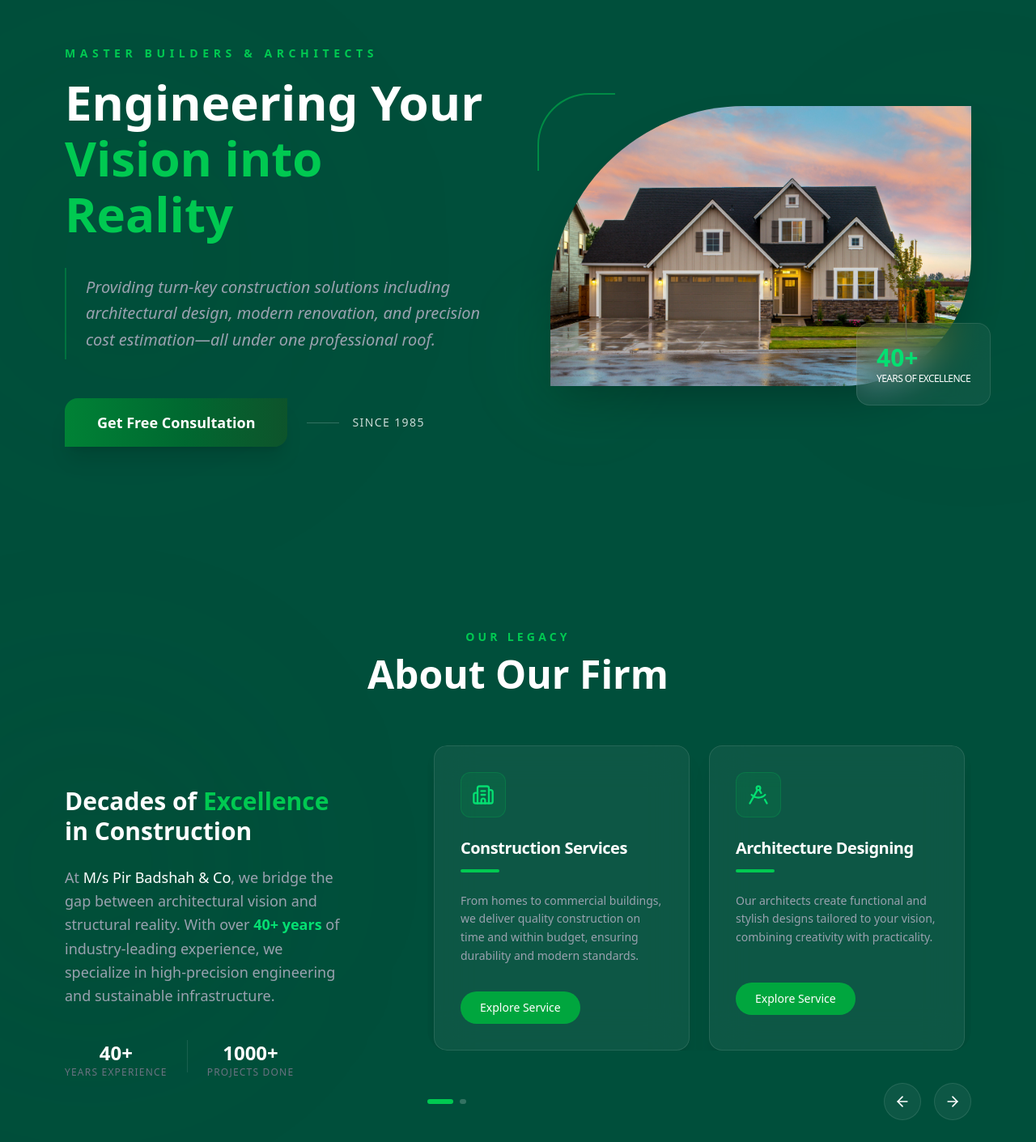
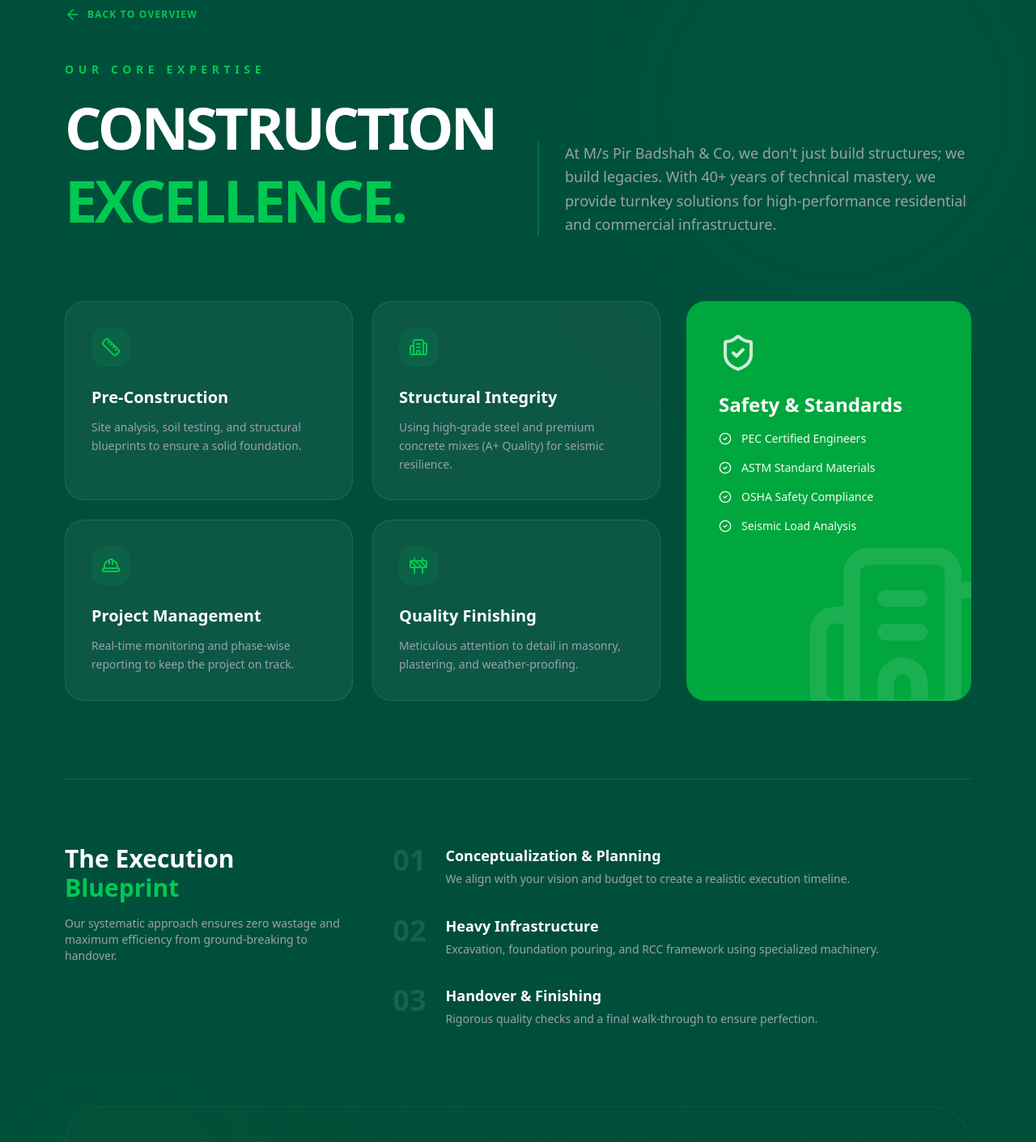
Before and after one commit to tuqeer6/Construction-company-website, a React (Vite) app: page /services/construction in a window 1280 px wide. Shown: the part 120-1531 px from the top of the page at 81% size. Built offline with nearby package versions, Linux system fonts and the light colour scheme.

Commit message:
add constructionService page and make changes in app.jsx add router and change in navlinks

```diff
--- a/src/App.jsx
+++ b/src/App.jsx
@@ -1,30 +1,61 @@
+import { useEffect } from "react";
+import AboutUs from "./components/AboutUs";
+import CEOMessage from "./components/CEOMessage";
+import ContactUS from "./components/ContactUS";
+import CostCalculator from "./components/CostCalculator";
+import Footer from "./components/Footer";
+import Header from "./components/Header";
+import Hero from "./components/Hero";
+import Projects from "./components/Projects";
+import Testimonials from "./components/Testimonials";
 
-import AboutUs from './components/AboutUs'
-import CEOMessage from './components/CEOMessage'
-import ContactUS from './components/ContactUS'
-import CostCalculator from './components/CostCalculator'
-import Footer from './components/Footer'
-import Header from './components/Header'
-import Hero from './components/Hero'
-import Projects from './components/Projects'
-import Testimonials from './components/Testimonials'
+import { Routes, Route, useLocation } from "react-router-dom";
+import ConstructionService from "./pages/ConstructionService";
+
+const HomePage = () => {
+  const location = useLocation();
+
+  useEffect(() => {
+    const targetId = location.state?.scrollTo;
+
+    if (targetId) {
+      const element = document.getElementById(targetId);
+      if (element) {
+        element.scrollIntoView({ behavior: "smooth", block: "start" });
+        return;
+      }
+    }
+
+    // Default behavior: scroll to top when landing on home
+    window.scrollTo({ top: 0, behavior: "smooth" });
+  }, [location]);
+
+  return (
+    <>
+      <Hero />
+      <AboutUs />
+      <Projects />
+      <CostCalculator />
+      <CEOMessage />
+      <Testimonials />
+      <ContactUS />
+    </>
+  );
+};
 
 const App = () => {
   return (
-    <div className=' bg-emerald-900 text-white overflow-hidden'>
-      <Header/>
-      <Hero/>
-      <AboutUs/>
-      <Projects/>
+    <div className="bg-emerald-900 text-white overflow-hidden">
+      <Header />
 
-       <CostCalculator/>
-      <CEOMessage/>
+      <Routes>
+        <Route path="/" element={<HomePage />} />
+        <Route path="/services/construction" element={<ConstructionService />} />
+      </Routes>
 
-      <Testimonials/>
-      <ContactUS/>
-      <Footer/>
+      <Footer />
     </div>
-  )
-}
+  );
+};
 
-export default App
+export default App;
--- a/src/components/AboutUs.jsx
+++ b/src/components/AboutUs.jsx
@@ -1,6 +1,7 @@
 import React, { useState, useEffect, useMemo, useCallback } from "react";
 import { ArrowLeft, ArrowRight } from "lucide-react";
 import { aboutUsData } from "../data/projectsData";
+import { Link } from "react-router-dom";
 
 /**
  * ServiceCard Sub-component
@@ -24,9 +25,12 @@
         {service.description}
       </p>
 
-      <button className="relative overflow-hidden px-6 py-2.5 rounded-full bg-green-600 text-white text-sm font-medium transition-all hover:bg-green-500 hover:shadow-lg hover:shadow-green-500/20 active:scale-95">
+      <Link
+        to="/services/construction"
+        className="relative overflow-hidden px-6 py-2.5 rounded-full bg-green-600 text-white text-sm font-medium transition-all hover:bg-green-500 hover:shadow-lg hover:shadow-green-500/20 active:scale-95 inline-block"
+      >
         Explore Service
-      </button>
+      </Link>
     </div>
   );
 };
@@ -47,8 +51,9 @@
   // 1. Prepare original data chunks
   const originalChunks = useMemo(() => {
     const perView = isDesktop ? 2 : 1;
-    return Array.from({ length: Math.ceil(aboutUsData.length / perView) }, (_, i) =>
-      aboutUsData.slice(i * perView, i * perView + perView)
+    return Array.from(
+      { length: Math.ceil(aboutUsData.length / perView) },
+      (_, i) => aboutUsData.slice(i * perView, i * perView + perView),
     );
   }, [isDesktop]);
 
@@ -85,12 +90,14 @@
   };
 
   return (
-    <section id="AboutUs" className="relative min-h-screen flex items-center overflow-hidden py-24 px-6 lg:px-20">
+    <section
+      id="AboutUs"
+      className="relative min-h-screen flex items-center overflow-hidden py-24 px-6 lg:px-20"
+    >
       {/* Background Subtle Glow */}
       <div className="absolute top-1/4 -left-20 w-96 h-96 bg-green-900/10 blur-[120px] rounded-full" />
 
       <div className="max-w-7xl mx-auto w-full relative z-10">
-
         {/* TOP HEADER */}
         <header className="mb-16 text-center ">
           <h2 className="text-sm uppercase tracking-[0.3em] text-green-500 font-semibold mb-3">
@@ -102,28 +109,36 @@
         </header>
 
         <div className="flex flex-col lg:flex-row items-center gap-16 lg:gap-24">
-
           {/* CONTENT SIDE (Your Updated Text) */}
           <div className="lg:w-2/5 space-y-6 text-center lg:text-left">
             <h2 className="text-3xl font-bold text-white leading-tight">
-              Decades of <span className="text-green-500">Excellence</span> in Construction
+              Decades of <span className="text-green-500">Excellence</span> in
+              Construction
             </h2>
             <p className="text-gray-400 text-lg leading-relaxed">
-              At <span className="text-white font-medium">M/s Pir Badshah & Co</span>,
-              we bridge the gap between architectural vision and structural reality.
-              With over <span className="text-green-400 font-semibold">40+ years</span> of
-              industry-leading experience, we specialize in high-precision engineering
-              and sustainable infrastructure.
+              At{" "}
+              <span className="text-white font-medium">
+                M/s Pir Badshah & Co
+              </span>
+              , we bridge the gap between architectural vision and structural
+              reality. With over{" "}
+              <span className="text-green-400 font-semibold">40+ years</span> of
+              industry-leading experience, we specialize in high-precision
+              engineering and sustainable infrastructure.
             </p>
             <div className="pt-4 flex flex-wrap gap-6 justify-center lg:justify-start">
               <div className="text-center">
                 <p className="text-2xl font-bold text-white">40+</p>
-                <p className="text-xs text-gray-500 uppercase tracking-widest">Years Experience</p>
+                <p className="text-xs text-gray-500 uppercase tracking-widest">
+                  Years Experience
+                </p>
               </div>
               <div className="w-px h-10 bg-white/10 hidden sm:block" />
               <div className="text-center">
                 <p className="text-2xl font-bold text-white">1000+</p>
-                <p className="text-xs text-gray-500 uppercase tracking-widest">Projects Done</p>
+                <p className="text-xs text-gray-500 uppercase tracking-widest">
+                  Projects Done
+                </p>
               </div>
             </div>
           </div>
@@ -145,7 +160,9 @@
                         <ServiceCard key={service.id} service={service} />
                       ))}
                       {/* Flex padding for uneven cards */}
-                      {isDesktop && slide.length < 2 && <div className="flex-1" />}
+                      {isDesktop && slide.length < 2 && (
+                        <div className="flex-1" />
+                      )}
                     </div>
                   ))}
                 </div>
@@ -157,9 +174,10 @@
                 <div className="flex gap-2">
                   {originalChunks.map((_, i) => {
                     // Logic to highlight the correct dot during cloning
-                    const isActive = current === i + 1 ||
-                                    (current === 0 && i === originalChunks.length - 1) ||
-                                    (current === pagedData.length - 1 && i === 0);
+                    const isActive =
+                      current === i + 1 ||
+                      (current === 0 && i === originalChunks.length - 1) ||
+                      (current === pagedData.length - 1 && i === 0);
                     return (
                       <button
                         key={i}
@@ -192,7 +210,6 @@
               </div>
             </div>
           </div>
-
         </div>
       </div>
     </section>
--- a/src/components/Navlinks.jsx
+++ b/src/components/Navlinks.jsx
@@ -1,16 +1,28 @@
 import { X, Menu } from "lucide-react";
 import { useState } from "react";
+import { useNavigate } from "react-router-dom";
 
 const Navlinks = ({ isScrolled }) => {
   const [mobileMenuOpen, setMobileMenuOpen] = useState(false);
+  const navigate = useNavigate();
 
   const navItems = [
-    { name: "Home", href: "" },
-    { name: "Our Projects", href: "#ourProjects" },
-    { name: "Cost Calculator", href: "#cost" },
-    { name: "About Us", href: "#AboutUs" },
-    { name: "Contact Us", href: "#ContactUs" },
+    { name: "Home", target: null },
+    { name: "Our Projects", target: "ourProjects" },
+    { name: "Cost Calculator", target: "cost" },
+    { name: "About Us", target: "AboutUs" },
+    { name: "Contact Us", target: "ContactUs" },
   ];
+
+  const handleNavClick = (target) => {
+    setMobileMenuOpen(false);
+
+    if (target) {
+      navigate("/", { state: { scrollTo: target } });
+    } else {
+      navigate("/", { state: {} });
+    }
+  };
 
   return (
     <div className="flex items-center">
@@ -18,14 +30,15 @@
       <ul className="hidden md:flex items-center gap-8">
         {navItems.map((item) => (
           <li key={item.name} className="relative group">
-            <a
-              href={item.href}
+            <button
+              type="button"
+              onClick={() => handleNavClick(item.target)}
               className={`text-sm font-medium transition-colors duration-300 ${
                 isScrolled ? "text-gray-100" : "text-white"
               } hover:text-green-400`}
             >
               {item.name}
-            </a>
+            </button>
             {/* Animated underline */}
             <span className="absolute -bottom-1 left-0 w-0 h-0.5 bg-green-500 transition-all duration-300 group-hover:w-full" />
           </li>
@@ -33,8 +46,12 @@
       </ul>
 
       {/* CTA BUTTON (Desktop) */}
-      <button className="hidden md:block ml-10 px-5 py-2 bg-green-600 hover:bg-green-500 text-white text-xs font-bold uppercase tracking-widest rounded-full transition-all active:scale-95">
-        <a href="#ContactUs">Work with us</a>
+      <button
+        type="button"
+        onClick={() => handleNavClick("ContactUs")}
+        className="hidden md:block ml-10 px-5 py-2 bg-green-600 hover:bg-green-500 text-white text-xs font-bold uppercase tracking-widest rounded-full transition-all active:scale-95"
+      >
+        Work with us
       </button>
 
       {/* MOBILE HAMBURGER */}
@@ -47,27 +64,27 @@
 
       {/* MOBILE OVERLAY */}
       {mobileMenuOpen && (
-        <div className="fixed top-18 right-0 left-0 bg-emerald-900 z-50 md:hidden animate-in fade-in slide-in-from-top-5 duration-300">
+        <div className="fixed top-16 right-0 left-0 bg-emerald-900 z-50 animate-fade-in duration-300 md:hidden">
           <div className="flex flex-col p-8 space-y-6">
             {navItems.map((item, idx) => (
-              <a
+              <button
                 key={item.name}
-                href={item.href}
-                onClick={() => setMobileMenuOpen(false)}
-                className="text-2xl font-bold text-white hover:text-green-500 transition-colors border-b border-white/5 pb-4"
+                type="button"
+                onClick={() => handleNavClick(item.target)}
+                className="text-2xl font-bold text-white hover:text-green-500 transition-colors border-b border-white/5 pb-4 text-left"
                 style={{ animationDelay: `${idx * 50}ms` }}
               >
                 {item.name}
-              </a>
-
+              </button>
             ))}
 
             <button
-             onClick={() => setMobileMenuOpen(false)}
-            className="w-full py-4 bg-green-600 text-white font-bold rounded-xl mt-4">
-              <a href="#ContactUs">Get Free Consultation</a>
+              type="button"
+              onClick={() => handleNavClick("ContactUs")}
+              className="w-full py-4 bg-green-600 text-white font-bold rounded-xl mt-4"
+            >
+              Get Free Consultation
             </button>
-
           </div>
         </div>
       )}
--- /dev/null
+++ b/src/pages/ConstructionService.jsx
@@ -0,0 +1,193 @@
+import { useEffect } from "react";
+import {
+  ArrowLeft,
+  CheckCircle2,
+  HardHat,
+  Construction,
+  Building2,
+  Ruler,
+  ShieldCheck,
+} from "lucide-react";
+import { useNavigate, Link } from "react-router-dom";
+
+const ConstructionService = () => {
+  // Ensure the user starts at the top of the page
+  useEffect(() => {
+    window.scrollTo(0, 0);
+  }, []);
+
+  const navigate = useNavigate();
+
+  const milestones = [
+    {
+      title: "Pre-Construction",
+      desc: "Site analysis, soil testing, and structural blueprints to ensure a solid foundation.",
+      icon: <Ruler className="text-green-500" size={24} />,
+    },
+    {
+      title: "Structural Integrity",
+      desc: "Using high-grade steel and premium concrete mixes (A+ Quality) for seismic resilience.",
+      icon: <Building2 className="text-green-500" size={24} />,
+    },
+    {
+      title: "Project Management",
+      desc: "Real-time monitoring and phase-wise reporting to keep the project on track.",
+      icon: <HardHat className="text-green-500" size={24} />,
+    },
+    {
+      title: "Quality Finishing",
+      desc: "Meticulous attention to detail in masonry, plastering, and weather-proofing.",
+      icon: <Construction className="text-green-500" size={24} />,
+    },
+  ];
+
+  return (
+    <section className="min-h-screen text-white pb-20 pt-32 px-6 lg:px-20 relative overflow-hidden">
+      {/* Background Decorative Elements */}
+      <div className="absolute top-0 right-0 w-[500px] h-[500px] bg-green-500/5 blur-[120px] rounded-full -z-0" />
+      <div className="absolute bottom-0 left-0 w-[300px] h-[300px] bg-green-500/5 blur-[100px] rounded-full -z-0" />
+
+      <div className="max-w-7xl mx-auto relative z-10">
+        {/* Back Button */}
+        <button
+          onClick={() => navigate("/")}
+          className="group flex items-center gap-2 text-green-500 mb-12 hover:text-white transition-colors"
+        >
+          <ArrowLeft
+            size={20}
+            className="group-hover:-translate-x-1 transition-transform"
+          />
+          <span className="text-xs font-bold uppercase tracking-widest">
+            Back to Overview
+          </span>
+        </button>
+
+        {/* Header Section */}
+        <div className="grid lg:grid-cols-2 gap-12 items-end mb-20">
+          <div>
+            <h2 className="text-sm uppercase tracking-[0.4em] text-green-500 font-semibold mb-4">
+              Our Core Expertise
+            </h2>
+            <h1 className="text-5xl lg:text-7xl font-black tracking-tighter leading-tight">
+              CONSTRUCTION <br />
+              <span className="text-green-500">EXCELLENCE.</span>
+            </h1>
+          </div>
+          <p className="text-gray-400 text-lg leading-relaxed border-l-2 border-green-500/30 pl-8">
+            At M/s Pir Badshah & Co, we don't just build structures; we build
+            legacies. With 40+ years of technical mastery, we provide turnkey
+            solutions for high-performance residential and commercial
+            infrastructure.
+          </p>
+        </div>
+
+        {/* Feature Grid */}
+        <div className="grid lg:grid-cols-3 gap-8 mb-24">
+          <div className="lg:col-span-2 grid sm:grid-cols-2 gap-6">
+            {milestones.map((item, index) => (
+              <div
+                key={index}
+                className="p-8 bg-white/5 border border-white/10 rounded-3xl hover:border-green-500/40 transition-all group"
+              >
+                <div className="w-12 h-12 rounded-2xl bg-green-500/10 flex items-center justify-center mb-6 group-hover:scale-110 transition-transform">
+                  {item.icon}
+                </div>
+                <h3 className="text-xl font-bold mb-3">{item.title}</h3>
+                <p className="text-gray-400 text-sm leading-relaxed">
+                  {item.desc}
+                </p>
+              </div>
+            ))}
+          </div>
+
+          {/* Side Info Card */}
+          <div className="bg-green-600 rounded-3xl p-10 flex flex-col justify-between relative overflow-hidden group">
+            <div className="relative z-10">
+              <ShieldCheck size={48} className="mb-6 text-white/80" />
+              <h3 className="text-2xl font-bold text-white mb-4">
+                Safety & Standards
+              </h3>
+              <ul className="space-y-4 text-green-50 text-sm font-medium">
+                <li className="flex items-center gap-3">
+                  <CheckCircle2 size={16} /> PEC Certified Engineers
+                </li>
+                <li className="flex items-center gap-3">
+                  <CheckCircle2 size={16} /> ASTM Standard Materials
+                </li>
+                <li className="flex items-center gap-3">
+                  <CheckCircle2 size={16} /> OSHA Safety Compliance
+                </li>
+                <li className="flex items-center gap-3">
+                  <CheckCircle2 size={16} /> Seismic Load Analysis
+                </li>
+              </ul>
+            </div>
+            <div className="absolute -bottom-10 -right-10 opacity-10 group-hover:scale-110 transition-transform duration-700">
+              <Building2 size={250} />
+            </div>
+          </div>
+        </div>
+
+        {/* Workflow / Execution */}
+        <div className="border-t border-white/10 pt-20">
+          <div className="flex flex-col md:flex-row gap-12 items-start">
+            <div className="md:w-1/3">
+              <h3 className="text-3xl font-bold mb-4">
+                The Execution{" "}
+                <span className="text-green-500">Blueprint</span>
+              </h3>
+              <p className="text-gray-400 text-sm">
+                Our systematic approach ensures zero wastage and maximum
+                efficiency from ground-breaking to handover.
+              </p>
+            </div>
+            <div className="md:w-2/3 grid grid-cols-1 gap-8">
+              {[
+                {
+                  step: "01",
+                  title: "Conceptualization & Planning",
+                  text: "We align with your vision and budget to create a realistic execution timeline.",
+                },
+                {
+                  step: "02",
+                  title: "Heavy Infrastructure",
+                  text: "Excavation, foundation pouring, and RCC framework using specialized machinery.",
+                },
+                {
+                  step: "03",
+                  title: "Handover & Finishing",
+                  text: "Rigorous quality checks and a final walk-through to ensure perfection.",
+                },
+              ].map((step, i) => (
+                <div key={i} className="flex gap-6 group">
+                  <span className="text-4xl font-black text-white/10 group-hover:text-green-500/40 transition-colors duration-300">
+                    {step.step}
+                  </span>
+                  <div>
+                    <h4 className="text-lg font-bold mb-1">{step.title}</h4>
+                    <p className="text-gray-400 text-sm leading-relaxed">
+                      {step.text}
+                    </p>
+                  </div>
+                </div>
+              ))}
+            </div>
+          </div>
+        </div>
+
+        {/* Final CTA */}
+        <div className="mt-24 p-12 rounded-[3rem] bg-gradient-to-r from-green-900/20 to-transparent border border-white/5 text-center">
+          <h2 className="text-3xl font-bold mb-6">Ready to break ground?</h2>
+          <Link
+            to="/#ContactUs"
+            className="inline-flex items-center justify-center px-10 py-4 bg-green-600 hover:bg-green-500 text-white font-black uppercase tracking-widest rounded-full transition-all shadow-xl shadow-green-900/20"
+          >
+            Consult with our Engineers
+          </Link>
+        </div>
+      </div>
+    </section>
+  );
+};
+
+export default ConstructionService;
```
